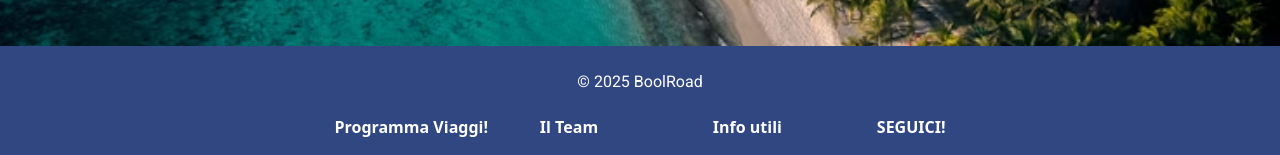
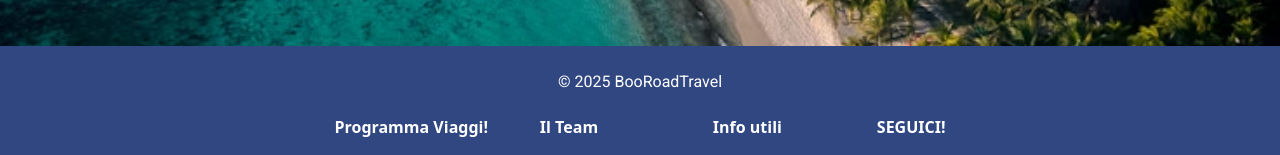
Before and after one commit to edoardolova/BooRoad-travel, a React (Vite) app: page / in a window 1280 px wide. Shown: the part 1314-1469 px from the top of the page. Built offline with nearby package versions, Linux system fonts and the light colour scheme.

Commit message:
edit footer

```diff
--- a/src/components/Footer.jsx
+++ b/src/components/Footer.jsx
@@ -3,7 +3,7 @@ export default function Footer() {
         <>
             <footer className="footer text-white text-center py-4 mt-auto">
                 <div className="container">
-                    <p className="mb-0">&copy; {new Date().getFullYear()} BoolRoad</p>
+                    <p className="mb-0">&copy; {new Date().getFullYear()} BooRoadTravel</p>
                     <div className="d-flex justify-content-md-center">
                         <ul className="list-inline mt-2 d-flex flex-column p-3 ">
                             <h6><strong>Programma Viaggi!</strong></h6>
```
